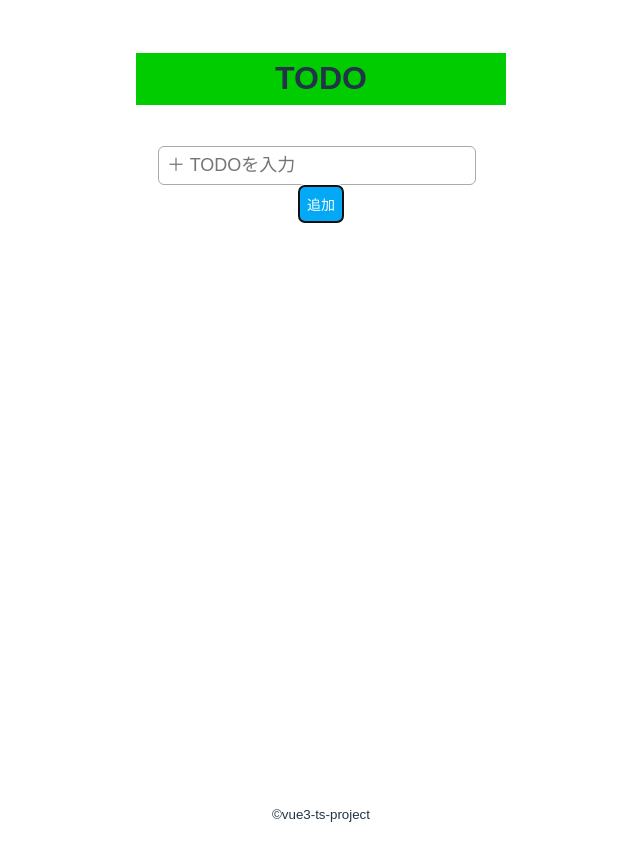
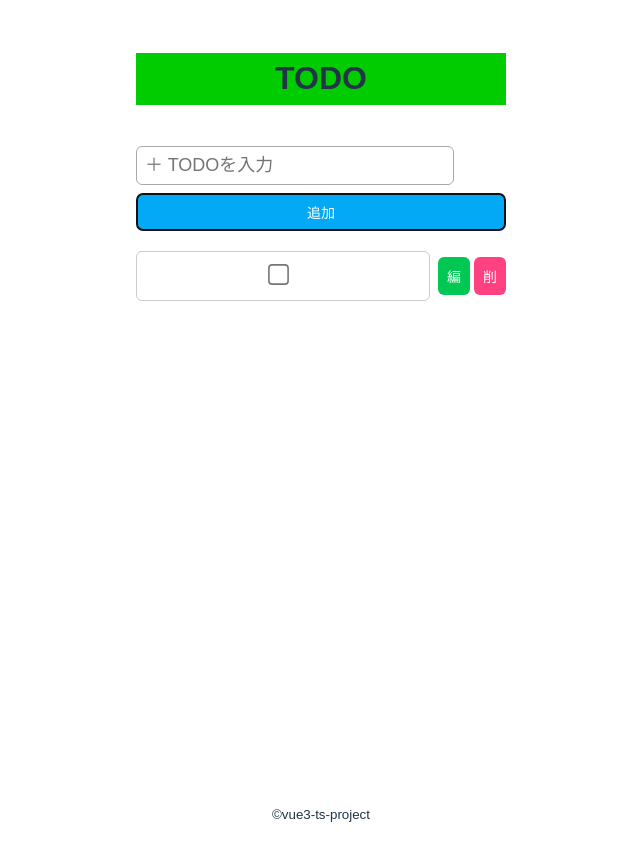
Before and after one commit to Ryogo-san/vue3-ts-sample, a Vue app: page / in a window 1280 px wide. Both pictures are taken after a click on the button "追加". Shown: the top 860 px of the page, without its empty margins (319-959 px from the left). Built offline with nearby package versions, Linux system fonts and the light colour scheme.

Commit message:
[add]ローカルストレージアクセス

```diff
--- a/src/components/MainTodo.vue
+++ b/src/components/MainTodo.vue
@@ -9,6 +9,18 @@
         <div>{{ todoRef }}</div>
         <button class="btn" @click="addTodo">追加</button>
     </div>
+    <div class="box_list">
+        <div class="todo_list" v-for="todo in todoListRef" :key="todo.id">
+            <div class="todo">
+                <input type="checkbox" class="check" />
+                <label>{{ todo.task }}</label>
+            </div>
+            <div class="btns">
+                <button class="btn green">編</button>
+                <button class="btn pink">削</button>
+            </div>
+        </div>
+    </div>
 </template>
 
 <script setup>
@@ -16,6 +28,8 @@
 
     const todoRef = ref("");
     const todoListRef = ref([]);
+    const ls = localStorage.todoList;
+    todoListRef.value = ls ? JSON.parse(ls) : [];
 
     const addTodo = () => {
         // IDを簡易的にミリ秒で登録する
@@ -36,6 +50,15 @@
 <style scoped>
     .box_input {
         margin-top: 20px;
+        display: flex;
+        flex-direction: column;
+        gap: 4px;
+    }
+
+    .todo_list {
+        display: flex;
+        align-items: center;
+        gap: 8px;
     }
 
     .todo_input {
@@ -55,4 +78,37 @@
         text-align: center;
         font-size: 14px;
     }
+
+    .box_list {
+        margin-top: 20px;
+        display: flex;
+        flex-direction: column;
+        gap: 4px;
+    }
+
+    .todo {
+        border: 1px solid #ccc;
+        border-radius: 6px;
+        padding: 12px;
+        width: 300px;
+    }
+
+    .check {
+        border: 1px solid red;
+        transform: scale(1.6);
+        margin: 0 16px 2px 6px;
+    }
+
+    .btns {
+        display: flex;
+        gap: 4px;
+    }
+
+    .green {
+        background-color: #00c853;
+    }
+
+    .pink {
+        background-color: #ff4081;
+    }
 </style>
```
